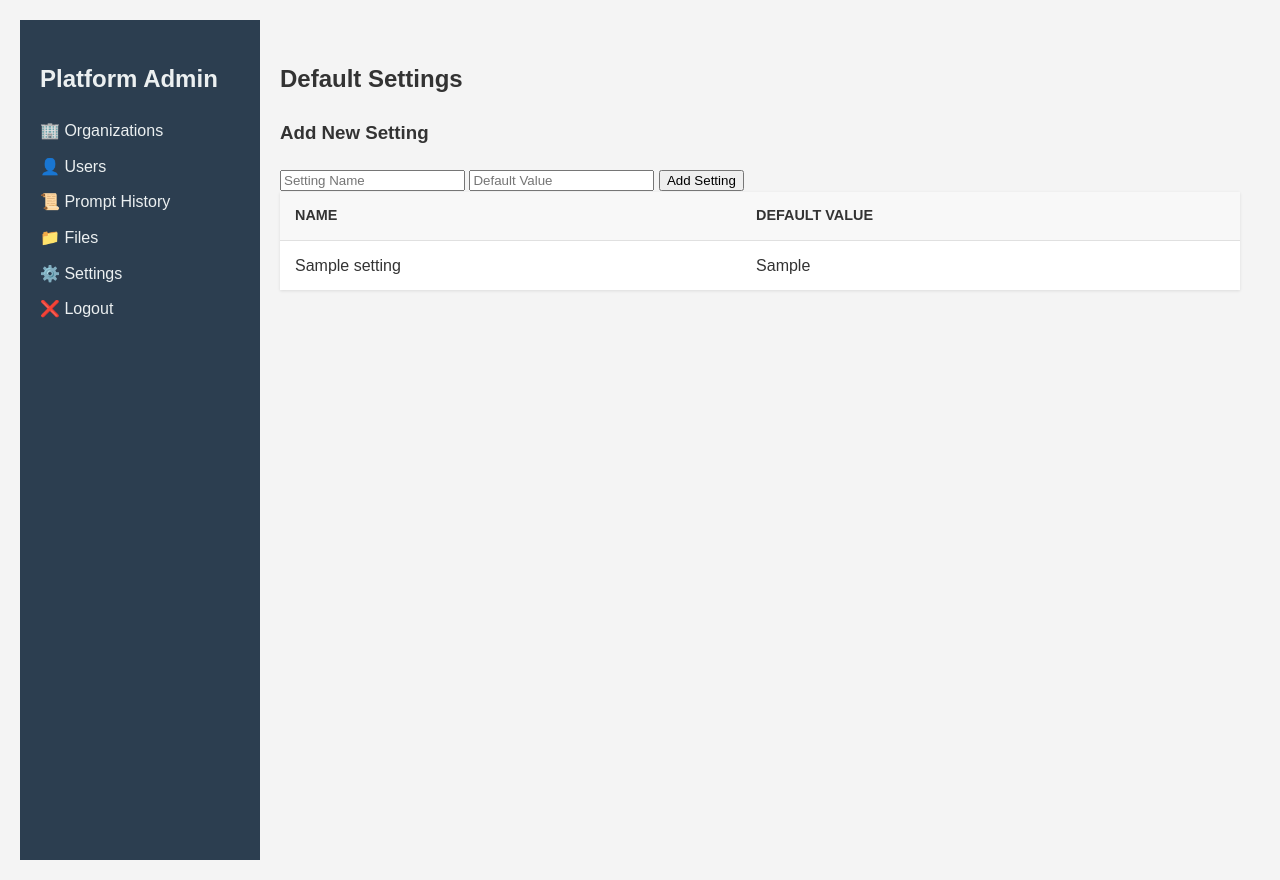
After one commit to calebcauthon/aidock_backend, a Flask app: page /admin/settings in a window 1280 px wide. The commit adds this page. Run offline with Flask 3, Linux system fonts and the light colour scheme; the visitor is signed in with stand-in values (Sample User, id 1); tables that the repository leaves empty hold one stand-in row (values such as "Sample post"); parts of the project's set-up code (start-up, migrations or seed data) failed here and were passed over; some libraries are stand-ins or nearby versions.

Commit message:
Add organization and default settings management, including database schema, models, and admin/librarian routes and templates.

```diff
--- a/db/init_db.py
+++ b/db/init_db.py
@@ -119,6 +119,31 @@ def create_table(conn):
         conn.commit()
         print("User websites table possibly created")
 
+        # Create organization_settings table
+        cur.execute("""
+            CREATE TABLE IF NOT EXISTS organization_settings (
+                id INTEGER PRIMARY KEY AUTOINCREMENT,
+                organization_id INTEGER NOT NULL,
+                name TEXT NOT NULL,
+                value TEXT,
+                FOREIGN KEY (organization_id) REFERENCES organizations (id),
+                UNIQUE (organization_id, name)
+            )
+        """)
+        conn.commit()
+        print("Organization settings table possibly created")
+
+        # Create default_settings table
+        cur.execute("""
+            CREATE TABLE IF NOT EXISTS default_settings (
+                id INTEGER PRIMARY KEY AUTOINCREMENT,
+                name TEXT NOT NULL UNIQUE,
+                default_value TEXT
+            )
+        """)
+        conn.commit()
+        print("Default settings table possibly created")
+
         cur.close()
     except (sqlite3.Error, psycopg2.Error) as e:
         print(f"Database error: {e}")
--- /dev/null
+++ b/db/settings_model.py
@@ -0,0 +1,40 @@
+from db.init_db import create_connection, execute_sql
+
+class SettingsModel:
+    @staticmethod
+    def get_organization_settings(organization_id):
+        conn = create_connection()
+        settings = execute_sql(conn, "SELECT name, value FROM organization_settings WHERE organization_id = ?", (organization_id,))
+        conn.close()
+        return [{"name": setting[0], "value": setting[1]} for setting in settings]
+
+    @staticmethod
+    def update_organization_setting(organization_id, name, value):
+        conn = create_connection()
+        execute_sql(conn, "INSERT OR REPLACE INTO organization_settings (organization_id, name, value) VALUES (?, ?, ?)", (organization_id, name, value))
+        conn.close()
+        return True
+
+    @staticmethod
+    def get_default_settings():
+        conn = create_connection()
+        settings = execute_sql(conn, "SELECT name, default_value FROM default_settings")
+        conn.close()
+        return [{"name": setting[0], "default_value": setting[1]} for setting in settings]
+
+    @staticmethod
+    def add_default_setting(name, default_value):
+        conn = create_connection()
+        execute_sql(conn, "INSERT INTO default_settings (name, default_value) VALUES (?, ?)", (name, default_value))
+        conn.close()
+        return True
+
+    @staticmethod
+    def create_organization_settings(organization_id):
+        default_settings = SettingsModel.get_default_settings()
+        conn = create_connection()
+        for setting in default_settings:
+            execute_sql(conn, "INSERT INTO organization_settings (organization_id, name, value) VALUES (?, ?, ?)",
+                        (organization_id, setting['name'], setting['default_value']))
+        conn.close()
+        return True
--- a/routes/__init__.py
+++ b/routes/__init__.py
@@ -13,6 +13,8 @@ from .user.files_api import files_api
 from .user.files_page import files_page
 from .user.websites import websites_bp
 from .librarian.organization_websites import librarian_websites_bp
+from .admin.settings import admin_settings
+from .librarian.settings import librarian_settings
 
 def register_routes(app):
     app.register_blueprint(auth)
@@ -31,3 +33,5 @@ def register_routes(app):
     app.register_blueprint(files_page)
     app.register_blueprint(websites_bp)
     app.register_blueprint(librarian_websites_bp)
+    app.register_blueprint(admin_settings, url_prefix='/admin')
+    app.register_blueprint(librarian_settings, url_prefix='/librarian')
--- a/routes/admin/organization.py
+++ b/routes/admin/organization.py
@@ -2,6 +2,7 @@ from flask import Blueprint, request, jsonify, render_template, redirect, url_fo
 from db.init_db import create_connection, execute_sql
 from ..shared.auth import platform_admin_required
 from db.organization_model import OrganizationModel
+from db.settings_model import SettingsModel
 
 
 organization_routes = Blueprint('organization_routes', __name__)
@@ -31,6 +32,9 @@ def create_organization():
             result = execute_sql(conn, "SELECT * FROM organizations WHERE name = ?", (name,))
             org_id = result[0][0]
             conn.close()
+
+            # Create organization settings
+            SettingsModel.create_organization_settings(org_id)
 
             return redirect(url_for('organization_routes.list_organizations'))
     return render_template('organizations/create.html')
--- /dev/null
+++ b/routes/admin/settings.py
@@ -0,0 +1,24 @@
+from flask import Blueprint, render_template, request, jsonify
+from db.settings_model import SettingsModel
+from ..shared.auth import platform_admin_required
+
+admin_settings = Blueprint('admin_settings', __name__)
+
+@admin_settings.route('/settings', methods=['GET'])
+@platform_admin_required
+def settings_page():
+    settings = SettingsModel.get_default_settings()
+    return render_template('admin/settings.html', settings=settings)
+
+@admin_settings.route('/api/settings', methods=['POST'])
+@platform_admin_required
+def add_setting():
+    data = request.json
+    name = data.get('name')
+    default_value = data.get('default_value')
+
+    if not name or default_value is None:
+        return jsonify({"success": False, "message": "Name and default value are required"}), 400
+
+    SettingsModel.add_default_setting(name, default_value)
+    return jsonify({"success": True, "message": "Setting added successfully"})
--- /dev/null
+++ b/templates/admin/settings.html
@@ -0,0 +1,64 @@
+{% extends "base.html" %}
+
+{% block content %}
+<div class="flex-1 p-8" ng-app="adminSettingsApp" ng-controller="AdminSettingsController">
+    <div class="flex justify-between items-center mb-8">
+        <h2 class="text-2xl font-bold mb-6">Default Settings</h2>
+    </div>
+
+    <div class="bg-white rounded-lg shadow p-6 mb-8">
+        <div class="mb-4">
+            <h3 class="text-xl font-semibold mb-2">Add New Setting</h3>
+            <form ng-submit="addSetting()">
+                <input type="text" ng-model="newSetting.name" placeholder="Setting Name" class="border rounded px-2 py-1 mr-2">
+                <input type="text" ng-model="newSetting.default_value" placeholder="Default Value" class="border rounded px-2 py-1 mr-2">
+                <button type="submit" class="bg-blue-500 hover:bg-blue-600 text-white font-bold py-2 px-4 rounded">Add Setting</button>
+            </form>
+        </div>
+
+        <table class="w-full">
+            <thead>
+                <tr class="text-left text-gray-500">
+                    <th class="pb-2">Name</th>
+                    <th class="pb-2">Default Value</th>
+                </tr>
+            </thead>
+            <tbody>
+                <tr ng-repeat="setting in settings" class="border-t">
+                    <td class="py-2">{[{ setting.name }]}</td>
+                    <td class="py-2">{[{ setting.default_value }]}</td>
+                </tr>
+            </tbody>
+        </table>
+    </div>
+</div>
+
+<script src="https://ajax.googleapis.com/ajax/libs/angularjs/1.8.2/angular.min.js"></script>
+<script>
+    angular.module('adminSettingsApp', [])
+        .config(function($interpolateProvider) {
+            $interpolateProvider.startSymbol('{[{');
+            $interpolateProvider.endSymbol('}]}');
+        })
+        .controller('AdminSettingsController', function($scope, $http) {
+            $scope.settings = [[ settings | tojson | safe ]];
+            $scope.newSetting = { name: '', default_value: '' };
+
+            $scope.addSetting = function() {
+                $http.post('/admin/api/settings', $scope.newSetting)
+                    .then(function(response) {
+                        if (response.data.success) {
+                            $scope.settings.push($scope.newSetting);
+                            $scope.newSetting = { name: '', default_value: '' };
+                        } else {
+                            alert('Failed to add setting: ' + response.data.message);
+                        }
+                    })
+                    .catch(function(error) {
+                        alert('An error occurred while adding the setting');
+                        console.error(error);
+                    });
+            };
+        });
+</script>
+{% endblock %}
--- a/templates/base.html
+++ b/templates/base.html
@@ -126,6 +126,7 @@
             <li><a href="[[ url_for('user_routes.list_users') ]]">👤 Users</a></li>
             <li><a href="[[ url_for('history.prompt_history') ]]">📜 Prompt History</a></li>
             <li><a href="[[ url_for('files.list_files') ]]">📁 Files</a></li>
+            <li><a href="[[ url_for('admin_settings.settings_page') ]]">⚙️ Settings</a></li>
             <li><a href="[[ url_for('auth.logout') ]]">❌ Logout</a></li>
         </ul>
     </div>
--- a/templates/base_librarian.html
+++ b/templates/base_librarian.html
@@ -17,6 +17,7 @@
                     <li class="py-2 px-4 {% if request.path == '/librarian/files' %}bg-gray-700{% endif %} rounded"><a href="[[ url_for('librarian.librarian_files') ]]">Files</a></li>
                     <li class="py-2 px-4 {% if request.path == '/librarian/users' %}bg-gray-700{% endif %} rounded"><a href="[[ url_for('librarian_users.librarian_users') ]]">Users</a></li>
                     <li class="py-2 px-4 {% if request.path == '/librarian/websites' %}bg-gray-700{% endif %} rounded"><a href="[[ url_for('librarian_websites.organization_websites_page') ]]">Websites</a></li>
+                    <li class="py-2 px-4 {% if request.path == '/librarian/settings' %}bg-gray-700{% endif %} rounded"><a href="[[ url_for('librarian_settings.settings_page') ]]">Settings</a></li>
                     <li class="py-2 px-4 {% if request.path == '/profile' %}bg-gray-700{% endif %} rounded"><a href="[[ url_for('profile.profile') ]]">Profile</a></li>
                 </ul>
             </nav>
```
Also changed, not shown: routes/librarian/settings.py (added, +26 -0 lines), templates/librarian/settings.html (added, +78 -0 lines).
